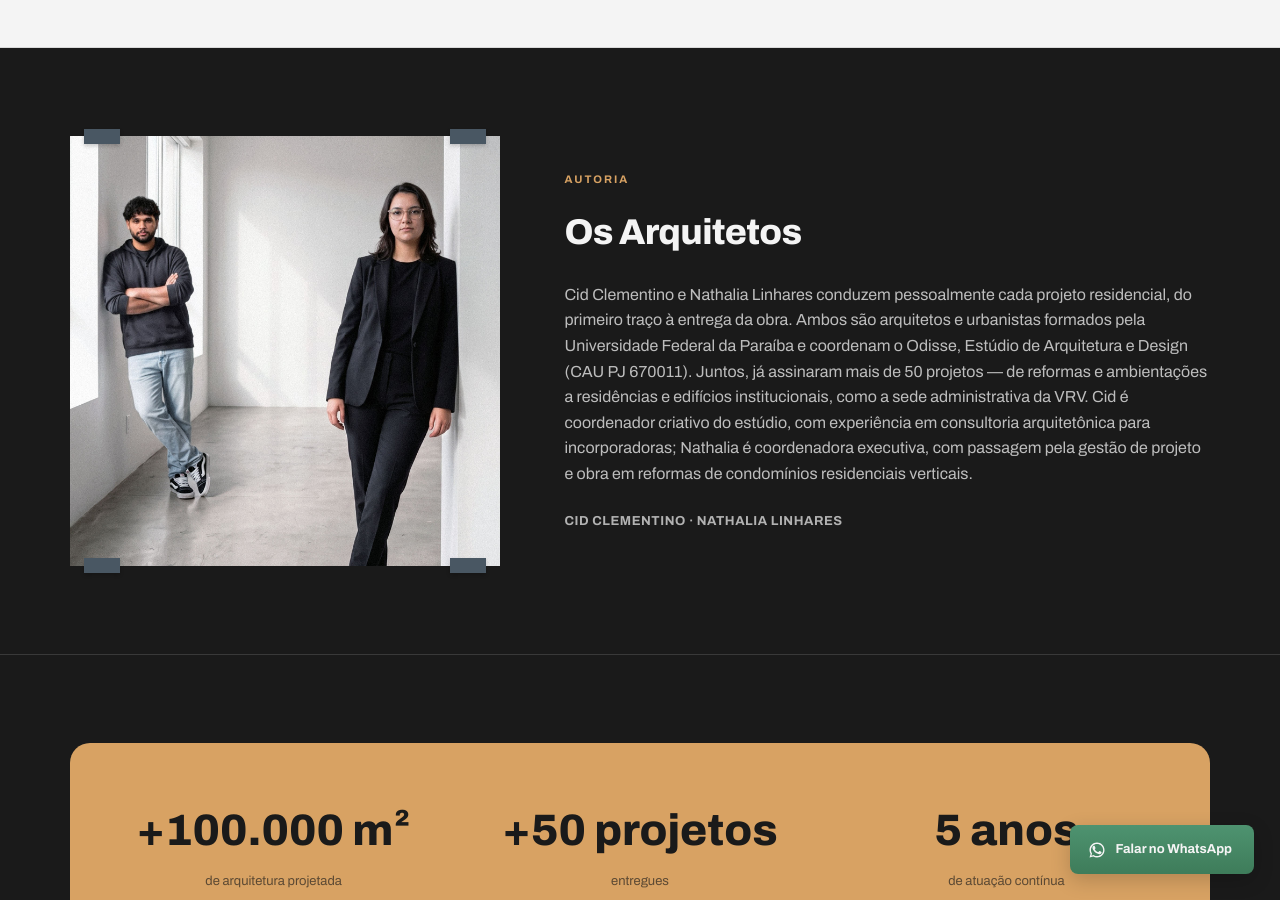
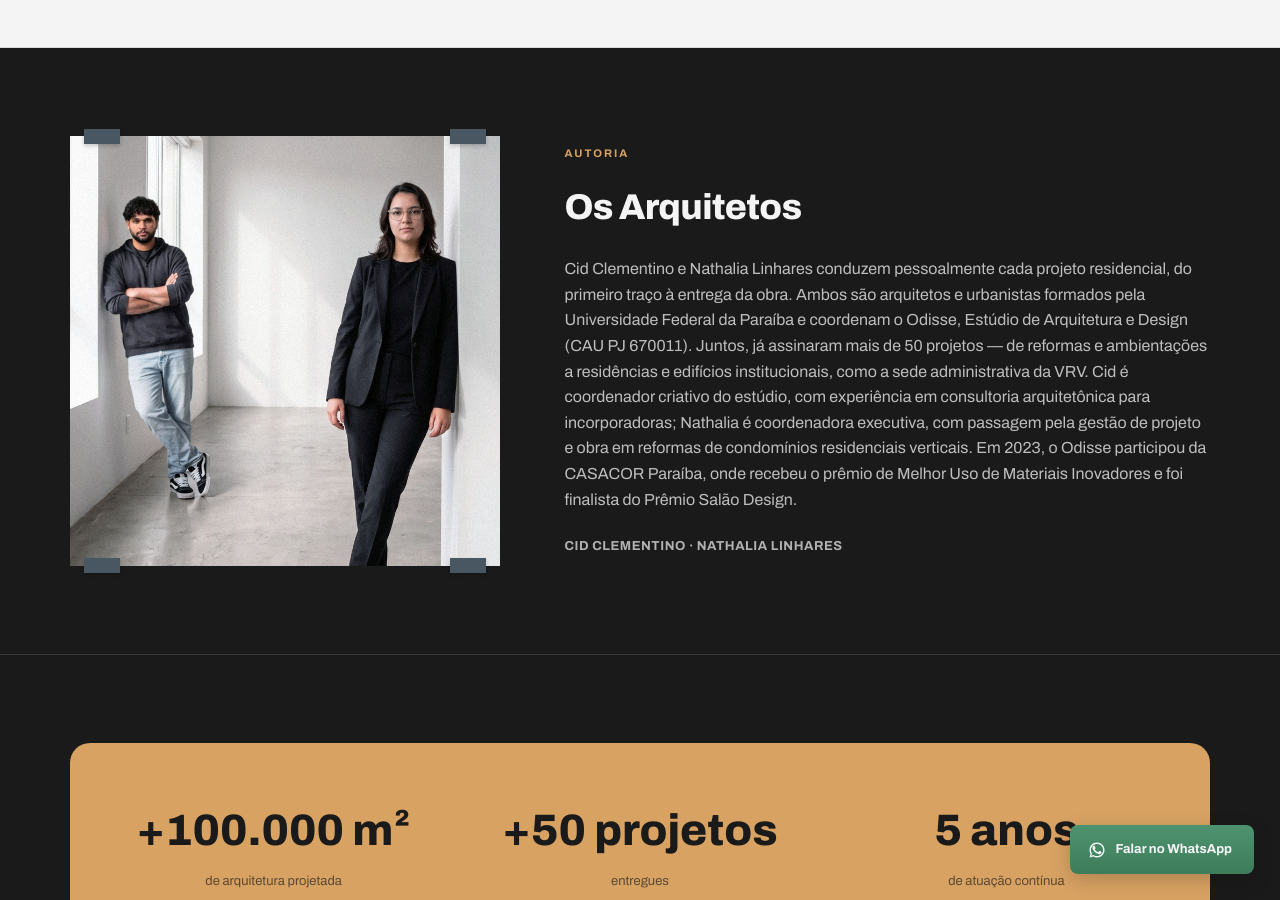
Before and after one commit to cidclementino/projetos-odisse, a Jekyll site: the page built from residencial/index.html, in a window 1280 px wide and 900 px high, scrolled down 6030 px. Built offline with Jekyll 4.4.1, drawn with Linux system fonts in a browser that asks for light colours.

Commit message:
Update residencial_conteudo.yml

```diff
--- a/_data/residencial_conteudo.yml
+++ b/_data/residencial_conteudo.yml
@@ -59,7 +59,8 @@ obras_secao:
 arquitetos:
   titulo: "Os Arquitetos"
   descricao: "Cid Clementino e Nathalia Linhares conduzem pessoalmente cada projeto residencial, do primeiro traço à entrega da obra. Ambos são arquitetos e urbanistas formados pela Universidade Federal da Paraíba e coordenam o Odisse, Estúdio de Arquitetura e Design (CAU PJ 670011).
-Juntos, já assinaram mais de 50 projetos — de reformas e ambientações a residências e edifícios institucionais, como a sede administrativa da VRV. Cid é coordenador criativo do estúdio, com experiência em consultoria arquitetônica para incorporadoras; Nathalia é coordenadora executiva, com passagem pela gestão de projeto e obra em reformas de condomínios residenciais verticais."
+Juntos, já assinaram mais de 50 projetos — de reformas e ambientações a residências e edifícios institucionais, como a sede administrativa da VRV. Cid é coordenador criativo do estúdio, com experiência em consultoria arquitetônica para incorporadoras; Nathalia é coordenadora executiva, com passagem pela gestão de projeto e obra em reformas de condomínios residenciais verticais.
+Em 2023, o Odisse participou da CASACOR Paraíba, onde recebeu o prêmio de Melhor Uso de Materiais Inovadores e foi finalista do Prêmio Salão Design."
   nomes: "CID CLEMENTINO · NATHALIA LINHARES"
   imagem: "odisse-arquitetos-003.jpg"
 
```
